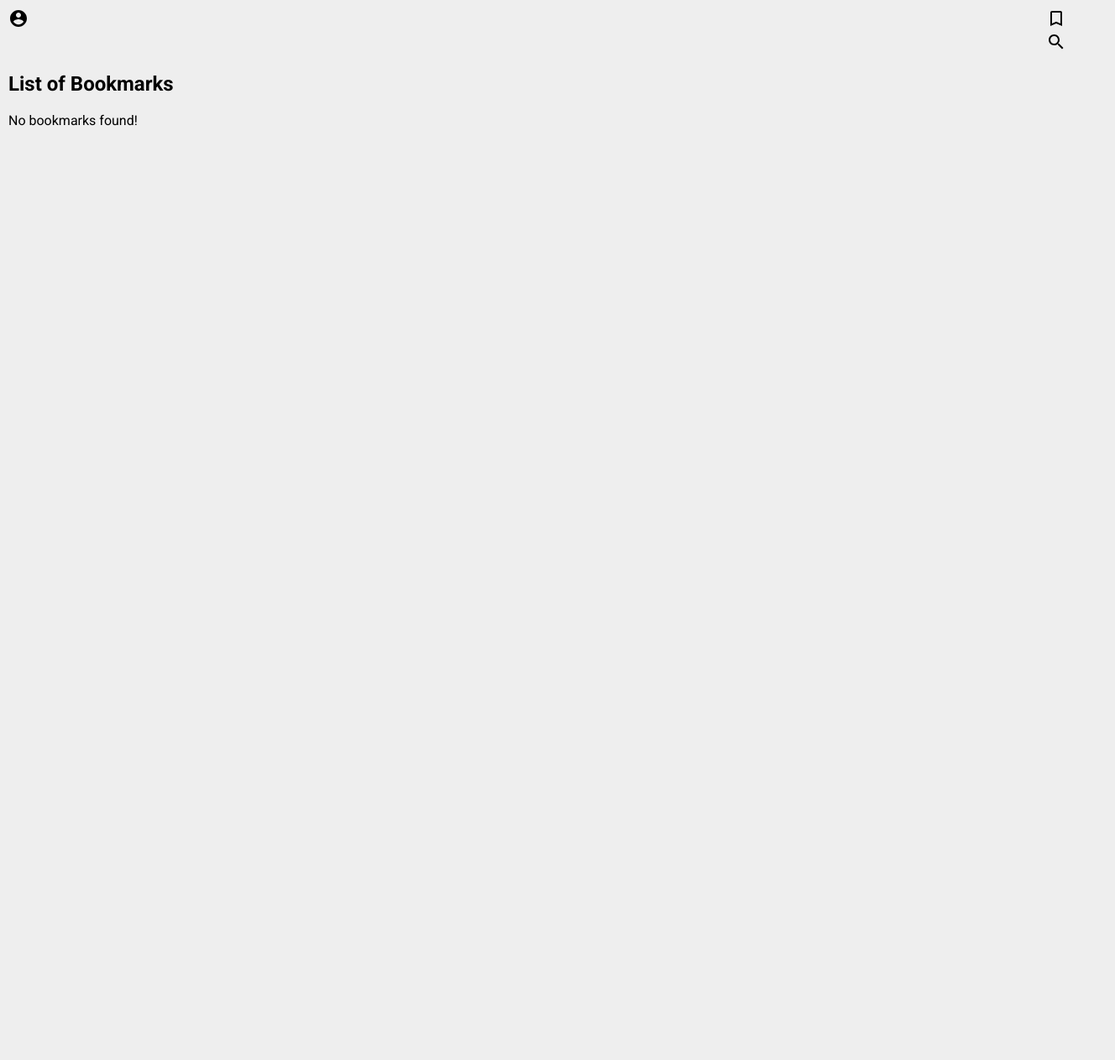
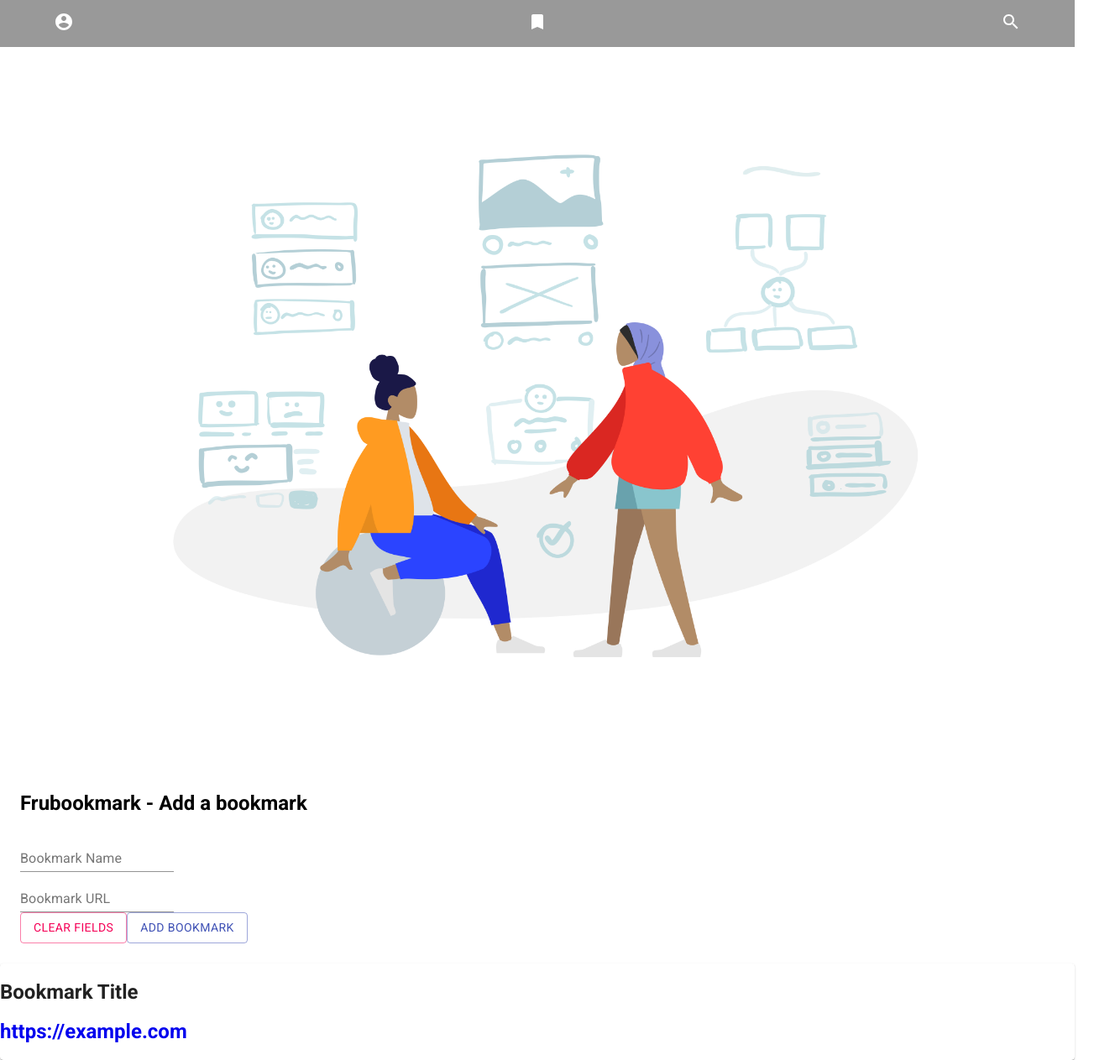
Before and after one commit to hhamza1/frubookmark, a React (Create React App) app: page / in a window 1280 px wide. Shown: the whole page at 84% size, 1328 px wide, since content can reach past the window. Before the commit the page ends 800 px from the top, so only its background shows below. Built offline with nearby package versions, Linux system fonts and the light colour scheme.

Commit message:
Setup the bookmark

```diff
--- a/src/components/App.js
+++ b/src/components/App.js
@@ -1,52 +1,70 @@
-import React, {Component} from 'react';
-import Header from './Header';
-import CardList from './CardList';
+
+/* eslint-disable jsx-a11y/anchor-is-valid */
+import React, { Fragment } from 'react';
+import BookmarkIcon from '@material-ui/icons/Bookmark';
+import AccountCircleIcon from '@material-ui/icons/AccountCircle';
+import SearchIcon from '@material-ui/icons/Search';
+import TextField from '@material-ui/core/TextField';
+import Button from '@material-ui/core/Button';
+import Card from '@material-ui/core/Card';
+import CardContent from '@material-ui/core/Card';
 import './style/css/App.css';
 
-class App extends Component{
-  constructor(props) {
-    super(props);
-    this.state = {
-      bookmarks: [],
-      loaded: false,
-      isOpen: false
-    }
-  }
-
-  componentDidMount() {
-  }
-
-  addBookmark(){
-    const newBookmarks = this.state.bookmarks.push({
-      name : document.getElementById('name'),
-      url: document.getElementById('url')
-    });
-    this.setState({isOpen: false, bookmarks: newBookmarks});
-  }
-
-  render() {
-    const {isOpen, bookmarks} = this.state;
-
-    const handleOpen = () => {
-      return this.setState({isOpen : true})
-    }
-
-    const handleClose = () => {
-      return this.setState({isOpen : false});
-    }
-
-    return (
-      <div className="container">
-          <Header
-            open={isOpen}
-            handleClose={handleClose}
-            handleOpen={handleOpen}
-            addBookmark={() => this.addBookmark()} />
-          <h2>List of Bookmarks</h2>
-          <CardList bookmarks={bookmarks}/>
-      </div>
-    );
-  }
+const App = () => {
+  const imgLink = require("../assets/images/logo.jpg");
+  return (
+    <Fragment>
+      <nav className="navbar">
+        <a className="navbar__lnk" href="#" alt="Login">
+          <AccountCircleIcon />
+        </a>
+        <a className="navbar__lnk" href="#" alt="Bookmark">
+          <BookmarkIcon />
+        </a>
+        <a className="navbar__lnk" href="#" alt="Search">
+          <SearchIcon />
+        </a>
+      </nav>
+      <main>
+        <img src={imgLink} alt="Frubookmark" width="100%" />
+        <form>
+          <h2 className="formTitle">Frubookmark - Add a bookmark</h2>
+            <div className="form-field">
+              <TextField
+                name="bookmark-name"
+                label="Bookmark Name"
+                placeholder="Enter the name here!" />
+            </div>
+            <div className="form-field">
+              <TextField
+                name="bookmark-url"
+                label="Bookmark URL"
+                placeholder="https://example.com" />
+            </div>
+            <div className="form-actions">
+              <Button variant="outlined" color="secondary">
+                Clear Fields
+              </Button>
+              <Button variant="outlined" color="primary">
+                Add Bookmark
+              </Button>
+            </div>
+        </form>
+        <div className="bookmark-list">
+          <Card className="bookmark">
+            <CardContent>
+              <h2>
+                Bookmark Title
+              </h2>
+              <h2>
+                <a href="#" alt="Bookmarked Link">https://example.com</a>
+              </h2>
+            </CardContent>
+          </Card>
+        </div>
+      </main>
+    </Fragment>
+  )
 }
 
 export default App;
--- a/src/components/BmkDialog.js
+++ /dev/null
@@ -1,36 +0,0 @@
-import React from 'react';
-import Button from '@material-ui/core/Button';
-import Dialog from '@material-ui/core/Dialog';
-import DialogActions from '@material-ui/core/DialogActions';
-import DialogContent from '@material-ui/core/DialogContent';
-import DialogContentText from '@material-ui/core/DialogContentText';
-import DialogTitle from '@material-ui/core/DialogTitle';
-import BookmarkBorderIcon from '@material-ui/icons/BookmarkBorder';
-import Form from './Form';
-
-
-export default function BmkDialog({open, handleOpen, handleClose, addBookmark}) {
-
-return (
-    <div>
-      <BookmarkBorderIcon onClick={handleOpen} />
-      <Dialog open={open} onClose={handleClose} aria-labelledby="form-dialog-title">
-        <DialogTitle id="form-dialog-title">Add new bookmark</DialogTitle>
-        <DialogContent>
-          <DialogContentText>
-            Please fill the fields below to add a new bookmark
-          </DialogContentText>
-            <Form />
-        </DialogContent>
-        <DialogActions>
-          <Button onClick={handleClose} color="primary">
-            Cancel
-          </Button>
-          <Button onClick={addBookmark} color="primary">
-            Add New Bookmark
-          </Button>
-        </DialogActions>
-      </Dialog>
-    </div>
-  );
-}
--- a/src/components/CardList.js
+++ /dev/null
@@ -1,32 +0,0 @@
-import React from "react";
-import {Card, CardContent} from '@material-ui/core';
-import './style/css/CardList.css';
-const CardList = ({bookmarks}) => {
-    if(bookmarks.length !== 0) {
-        return(
-            <div>
-                {bookmarks.map((bookmark, key) => {
-                    return(
-                        <Card key={key} className="card">
-                            <CardContent className="card__details">
-                                <ul>
-                                    <li>Bookmark Name : {bookmark.name}</li>
-                                    <li>Bookmarked URL: {bookmark.url}</li>
-                                </ul>
-                            </CardContent>
-                        </Card>
-                    )
-                })}
-            </div>
-        );
-    }
-    else {
-        return (
-            <div>
-                No bookmarks found!
-            </div>
-        )
-    }
-}
-
-export default CardList;
--- a/src/components/Form.js
+++ /dev/null
@@ -1,26 +0,0 @@
-import React from 'react';
-import TextField from '@material-ui/core/TextField';
-
-
-
-export default function Form() {
-    return(
-        <div>
-            <TextField
-            autoFocus
-            margin="dense"
-            id="name"
-            label="Bookmark Name"
-            type="text"
-            fullWidth
-          />
-          <TextField
-            margin="dense"
-            id="url"
-            label="Bookmark URL"
-            type="text"
-            fullWidth
-          />
-        </div>
-    );
-}
--- a/src/components/Header.js
+++ /dev/null
@@ -1,27 +0,0 @@
-import React from 'react';
-import AccountCircleIcon from '@material-ui/icons/AccountCircle';
-import SearchIcon from '@material-ui/icons/Search';
-import './style/css/Header.css';
-import BmkDialog from './BmkDialog';
-
-
-const Header = ({open, handleOpen, handleClose, addBookmark}) => {
-    return(
-        <div className="header">
-            <div className="header__left">
-                <AccountCircleIcon />
-            </div>
-            <div className="header__right">
-                <BmkDialog
-                    open={open}
-                    handleClose={handleClose}
-                    handleOpen={handleOpen}
-                    addBookmark={addBookmark}
-                    className="header__pd-right"/>
-                <SearchIcon  />
-            </div>
-        </div>
-    );
-}
-
-export default Header;
--- a/src/components/style/css/App.css
+++ b/src/components/style/css/App.css
@@ -1,3 +1,36 @@
 .container {
   padding: 10px 10px;
   max-width: 100%; }
+
+a {
+  text-decoration: none; }
+
+a:hover {
+  cursor: pointer; }
+
+.navbar {
+  position: absolute;
+  top: 0;
+  left: 0;
+  right: 0;
+  height: 56px;
+  padding: 0 5%;
+  background-color: #999;
+  display: flex;
+  align-items: center;
+  justify-content: space-between; }
+  .navbar__lnk {
+    padding: 0;
+    color: #fff; }
+
+main {
+  margin-top: 56px;
+  max-height: calc(100vh - 56px); }
+
+form {
+  display: flex;
+  justify-content: space-around;
+  width: 100%;
+  flex-direction: column;
+  margin: 50px auto 0 auto;
+  padding: 1.5rem; }
--- a/src/components/style/css/CardList.css
+++ /dev/null
@@ -1,13 +0,0 @@
-.card {
-  min-width: 275px;
-  margin-top: 50px; }
-  .card__media {
-    height: 140px; }
-  .card__details ul {
-    margin: 0;
-    padding-left: 10px;
-    list-style-type: none;
-    font-weight: 400; }
-  .card__details ul li {
-    padding-top: 10px;
-    padding-bottom: 10px; }
--- a/src/components/style/css/Header.css
+++ /dev/null
@@ -1,7 +0,0 @@
-.header {
-  display: grid;
-  grid-template-columns: 80% 20%; }
-  .header__right {
-    justify-self: flex-end; }
-  .header__pd-right {
-    padding-right: 10px; }
--- a/src/components/style/sass/App.scss
+++ b/src/components/style/sass/App.scss
@@ -2,3 +2,43 @@
     padding: 10px 10px;
     max-width: 100%;
 }
+
+a {
+    text-decoration: none;
+}
+
+a:hover {
+    cursor: pointer;
+}
+
+.navbar {
+    position: absolute;
+    top: 0;
+    left: 0;
+    right: 0;
+    height: 56px;
+    padding: 0 5%;
+    background-color: #999;
+    display: flex;
+    align-items: center;
+    justify-content: space-between;
+
+    &__lnk {
+        padding: 0;
+        color: #fff;
+    }
+}
+
+main {
+    margin-top: 56px;
+    max-height: calc(100vh - 56px);
+}
+
+form {
+    display: flex;
+    justify-content: space-around;
+    width: 100%;
+    flex-direction: column;
+    margin: 50px auto 0 auto;
+    padding: 1.5rem
+}
--- a/src/components/style/sass/Header.scss
+++ /dev/null
@@ -1,12 +0,0 @@
-.header {
-    display: grid;
-    grid-template-columns: 80% 20%;
-
-    &__right {
-        justify-self: flex-end;
-    }
-
-    &__pd-right {
-        padding-right: 10px;
-    }
-}
--- a/src/index.css
+++ b/src/index.css
@@ -1,6 +1,5 @@
 body {
-  background-color: #eeeeee;
+  font-family: "Roboto", sans-serif;
   margin: 0;
   padding: 0;
-  font-family: "Roboto", sans-serif;
 }
```
Also changed, not shown: src/components/style/sass/CardList.scss (deleted, +0 -21 lines), src/assets/images/logo.jpg (added).
